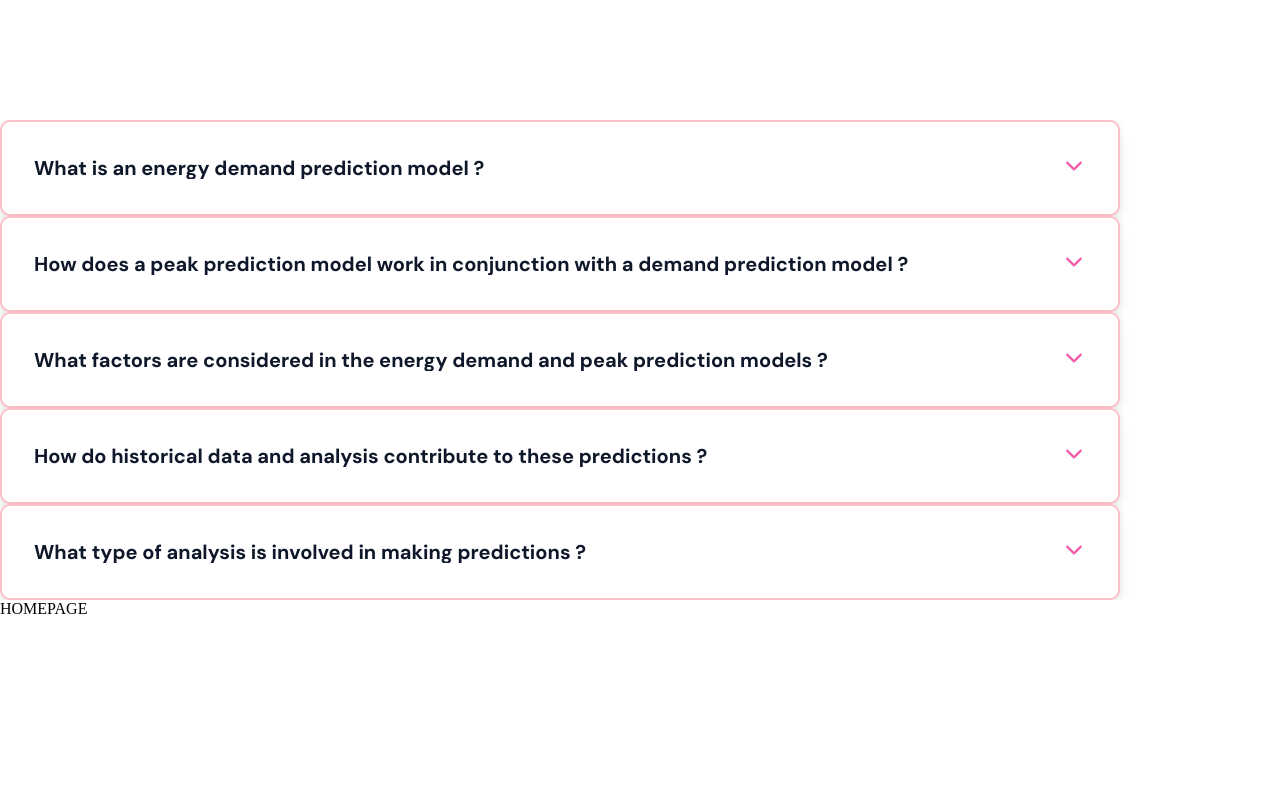
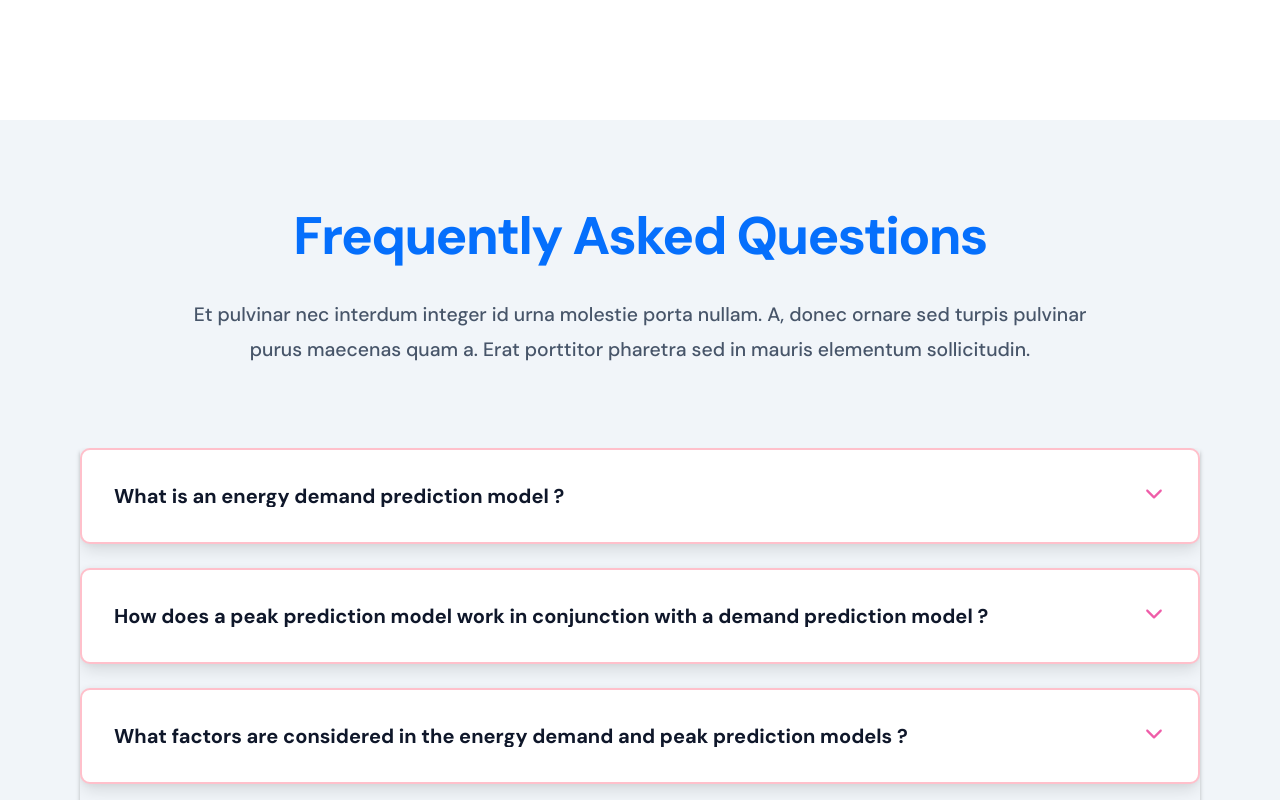
Before and after one commit to Arn-v/NeuraVolt-Frontend, a React (Create React App) app in the folder neuravolt-frontend/: page / in a window 1280 px wide. Shown: the part 580-1380 px from the top of the page. Before the commit the page ends 1198 px from the top, so only its background shows below. Built offline with nearby package versions, Linux system fonts and the light colour scheme.

Commit message:
css in faq section

```diff
--- a/neuravolt-frontend/public/index.html
+++ b/neuravolt-frontend/public/index.html
@@ -5,7 +5,7 @@
     <link rel="icon" href="bolt.svg" />
     <meta name="viewport" content="width=device-width, initial-scale=1" />
     <meta name="theme-color" content="#000000" />
-    <link href="https://fonts.googleapis.com/css2?family=DM+Sans:wght@400;700&display=swap" rel="stylesheet">
+    <link href="https://fonts.googleapis.com/css2?family=DM+Sans:wght@400;500;700;800&display=swap" rel="stylesheet">
 
     <meta
       name="description"
--- a/neuravolt-frontend/src/Components/FAQsection.js
+++ b/neuravolt-frontend/src/Components/FAQsection.js
@@ -4,7 +4,16 @@ import FAQ from "./FAQ";
 function FAQsection()
 {
     return(
-        <div>
+
+        <div className="faq-section">
+
+            <div className="faq-title">
+
+                <h1> Frequently Asked Questions</h1>
+                <p className="faq-desc">Et pulvinar nec interdum integer id urna molestie porta nullam. A, donec ornare sed turpis
+                    pulvinar purus maecenas quam a. Erat porttitor pharetra sed in mauris elementum sollicitudin.</p>
+
+            </div>
 
             <FAQ />
 
--- a/neuravolt-frontend/src/index.css
+++ b/neuravolt-frontend/src/index.css
@@ -28,7 +28,7 @@ body{
     opacity: var(--sds-size-stroke-border);
     background: #FFF;
     width:100vw ;
-    font-family: 'DM Sans',
+    font-family: 'DM Sans' ;
     /* letter spacing */
 }
 
@@ -193,6 +193,66 @@ body::-webkit-scrollbar {
 
 
 /* FAQ SECTION */
+.faq-section{
+    width:100vw ;
+    min-height:45rem ;
+    padding:  5.1rem 5rem ;
+    display:flex ;
+    flex-direction: column;
+    align-items: center;
+    justify-content: center ;
+
+
+    opacity: var(--sds-size-stroke-border);
+    background: #F1F5F9;
+}
+
+.faq-title{
+    height:auto ;
+    width: 56.25rem;
+    display: flex ;
+    flex-direction: column;
+    align-items: center;
+    gap: 1.5rem;
+    opacity: var(--sds-size-stroke-border);
+}
+
+.faq-title h1{
+    width:100% ;
+    height: 4.5rem ;
+    /* padding:4px 2px  ;  */
+    color: #056FFC;
+    text-align: center;
+    font-family: 'DM Sans' ;
+    font-size: 3.3rem;
+    font-style: normal;
+    font-weight: 800;
+    letter-spacing: -0.1rem ;
+}
+
+.faq-desc{
+    width:100% ;
+    height: auto ;
+    color: var(--Blue-Gray-600, #475569);
+    text-align: center;
+
+    font-family: 'DM Sans';
+    font-size: 1.21rem;
+    font-style: normal;
+    font-weight: 500;
+    line-height: 180%;
+}
+
+.FAQ-container{
+    margin-top:5rem ;
+    margin-bottom: 5rem ;
+    display: flex;
+    flex-direction: column;
+    align-items: flex-start;
+    gap: 1.5rem;
+    opacity: var(--sds-size-stroke-border);
+    box-shadow: 0px 4px 4px 0px rgba(0, 0, 0, 0.25);
+    }
 
 
 .accordion-container{
```
